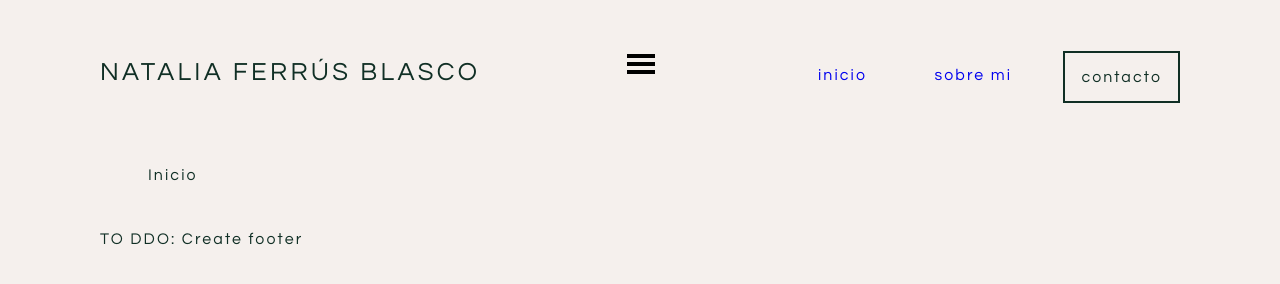
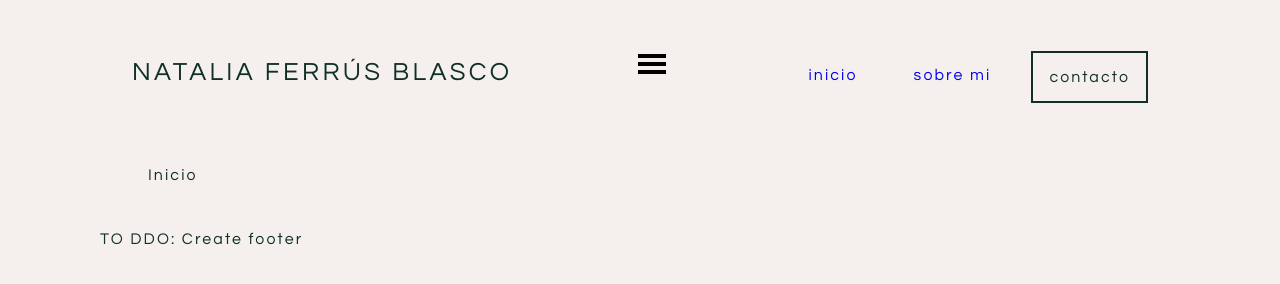
Before and after one commit to llopezin/espais-de-vida, a Gatsby site: page / in a window 1280 px wide. Built offline with nearby package versions, Linux system fonts and the light colour scheme; Gatsby itself is replaced by a stand-in of ours.

Commit message:
header inline margin increase

```diff
--- a/src/components/organisms/Header/Header.module.scss
+++ b/src/components/organisms/Header/Header.module.scss
@@ -6,7 +6,7 @@
   display: flex;
   justify-content: space-between;
   align-items: flex-start;
-  padding: $lg 0 $s;
+  padding: $lg $md $s;
 
   @include desktop {
     align-items: baseline;
```
